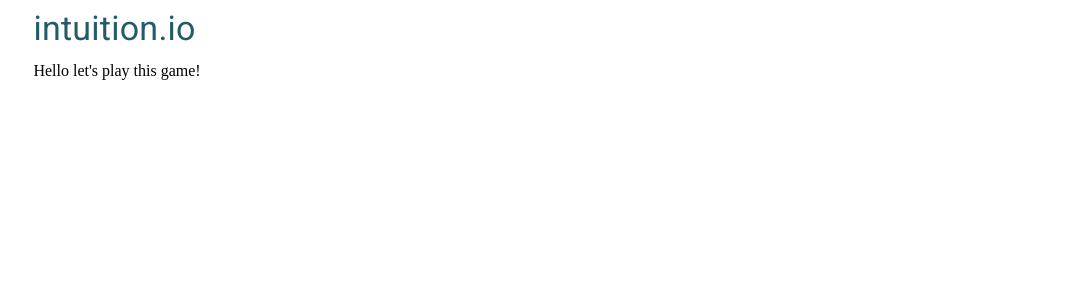
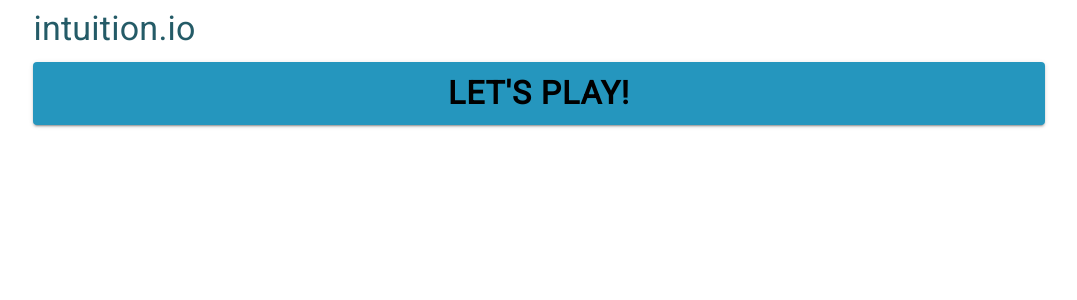
Before and after one commit to KimSamsCarmona/intuition, a React (Create React App) app: page / in a window 1280 px wide. Shown: the top 300 px of the page, without its empty margins (101-1178 px from the left). Built offline with nearby package versions, Linux system fonts and the light colour scheme.

Commit message:
fix buttons

```diff
--- a/src/Components/HomeComponent.js
+++ b/src/Components/HomeComponent.js
@@ -3,7 +3,29 @@ import { Avatar, Box, Button, Card, Grid, Typography } from '@mui/material';
 import { useNavigate } from 'react-router-dom';
 
 export const HomeComponent = () => {
+
+  const navigate = useNavigate();
+
+  //to play again with same player
+  const letsPlay = () => {
+    navigate ('/new-game');
+  }
   return (
-    <div>Hello let's play this game!</div>
+    <Button
+            fullwidth = 'true'
+            size='large'
+            variant='contained'
+            style={{
+              width: '100%',
+              height: '63px',
+              backgroundColor: '#2596BE',
+              color: 'black',
+              fontSize: '2rem',
+              fontWeight: 'bolder'
+            }}
+            onClick={letsPlay}
+          >
+            Let's Play!
+        </Button>
   );
 }
--- a/src/Components/ResultsComponent.js
+++ b/src/Components/ResultsComponent.js
@@ -1,11 +1,18 @@
 import React from 'react';
-import { Avatar, Box, Button, Card, Grid, Typography } from '@mui/material';
+import { Avatar, Box, Button, Card, Grid, Typography, Stack } from '@mui/material';
 import { useNavigate } from 'react-router-dom';
 
 export const ResultsComponent = ({winEmoji}) => {
 
   const navigate = useNavigate();
+
+  //to play again with same player
   const playAgain = () => {
+    navigate ('/new-game');
+  }
+
+  //to quit game with current player
+  const quitGame = () => {
     navigate ('/');
   }
   return (
@@ -72,13 +79,13 @@ export const ResultsComponent = ({winEmoji}) => {
       </Card>
       <Box
         sx={{
-          display: 'flex',
           alignItems: 'center',
           justifyContent: 'center',
           p: 4
         }}>
+          <Stack spacing={2}>
               <Button
-            fullwidth
+              fullwidth ='true'
               size='large'
               variant='contained'
               style={{
@@ -93,6 +100,23 @@ export const ResultsComponent = ({winEmoji}) => {
             >
               Play Again
           </Button>
+          <Button
+              fullwidth ='true'
+              size='large'
+              variant='contained'
+              style={{
+                width: '100%',
+                height: '63px',
+                backgroundColor: '#9BD8E659',
+                color: 'black',
+                fontSize: '2rem',
+                fontWeight: 'bolder'
+              }}
+              onClick={quitGame}
+            >
+              Quit
+          </Button>
+        </Stack>
       </Box>
     </div>
   );
```
Lines whose indentation alone changed are shown as unchanged.
